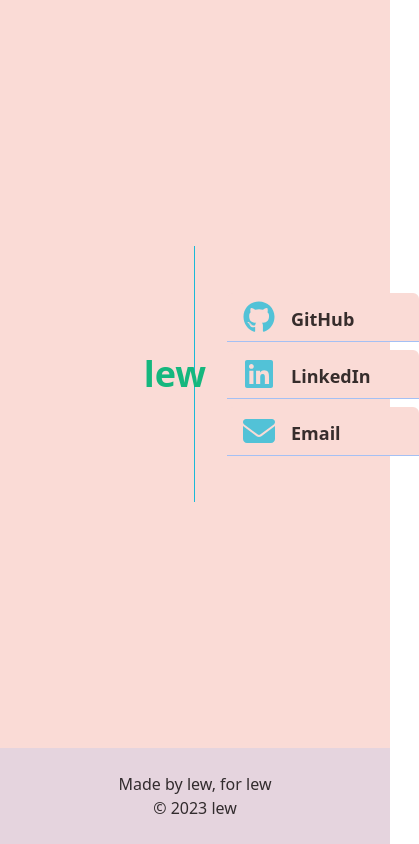
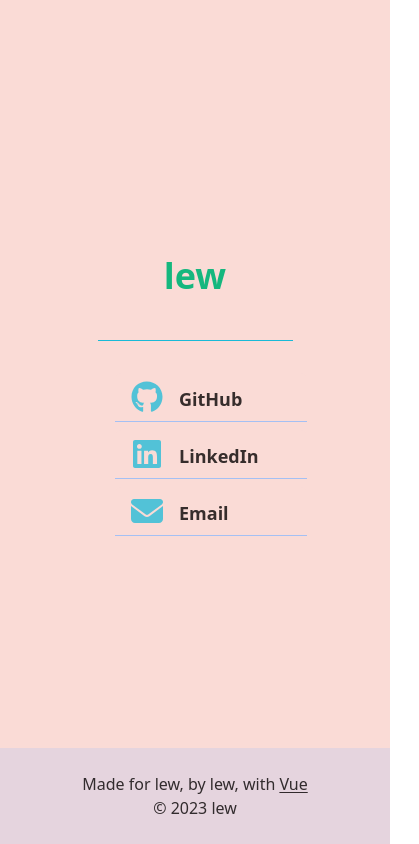
Before and after one commit to lewisdoesstuff/homepage, a Vue app: page / in a window 390 px wide. Shown: the whole page, 419 px wide, since content can reach past the window. Built offline with nearby package versions, Linux system fonts and the light colour scheme.

Commit message:
Added mobile page

```diff
--- a/src/App.vue
+++ b/src/App.vue
@@ -1,10 +1,16 @@
 <template>
   <div class="flex flex-col justify-center items-center w-screen h-screen bg-background text-text">
-    <div class="mt-auto flex items-center justify-between w-1/5">
-      <div class="flex flex-col justify-center items-center h-64 w-1/2 border-r border-primary">
-        <p class="text-4xl font-bold text-accent hover:text-primary transition duration-300">lew</p>
+    <div class="mt-auto flex flex-col lg:flex-row items-center justify-between w-full lg:w-1/5">
+      <div
+        class="flex flex-col justify-center items-center h-32 lg:h-64 w-1/2 border-b lg:border-b-0 lg:border-r border-primary"
+      >
+        <p
+          class="text-4xl font-bold text-accent hover:text-primary transition duration-300 cursor-default"
+        >
+          lew
+        </p>
       </div>
-      <div class="flex flex-col gap-2 w-1/2 pl-8">
+      <div class="flex flex-col items-center lg:items-start mt-8 lg:mt-0 gap-2 w-1/2 pl-8">
         <LinkButton
           v-for="link in links"
           :key="link.href"
--- a/src/components/TheFooter.vue
+++ b/src/components/TheFooter.vue
@@ -1,6 +1,9 @@
 <template>
   <div class="flex flex-col items-center justify-center w-full h-24 bg-secondary/25">
-    <p class="text-text/80">Made by lew, for lew</p>
+    <div class="flex">
+      <p class="text-text/80">Made for lew, by lew, with</p>
+      <a href="https://vuejs.org/" class="text-text/80 ml-1 underline underline-offset-2">Vue</a>
+    </div>
     <p class="text-text/80">© 2023 lew</p>
   </div>
 </template>
```
